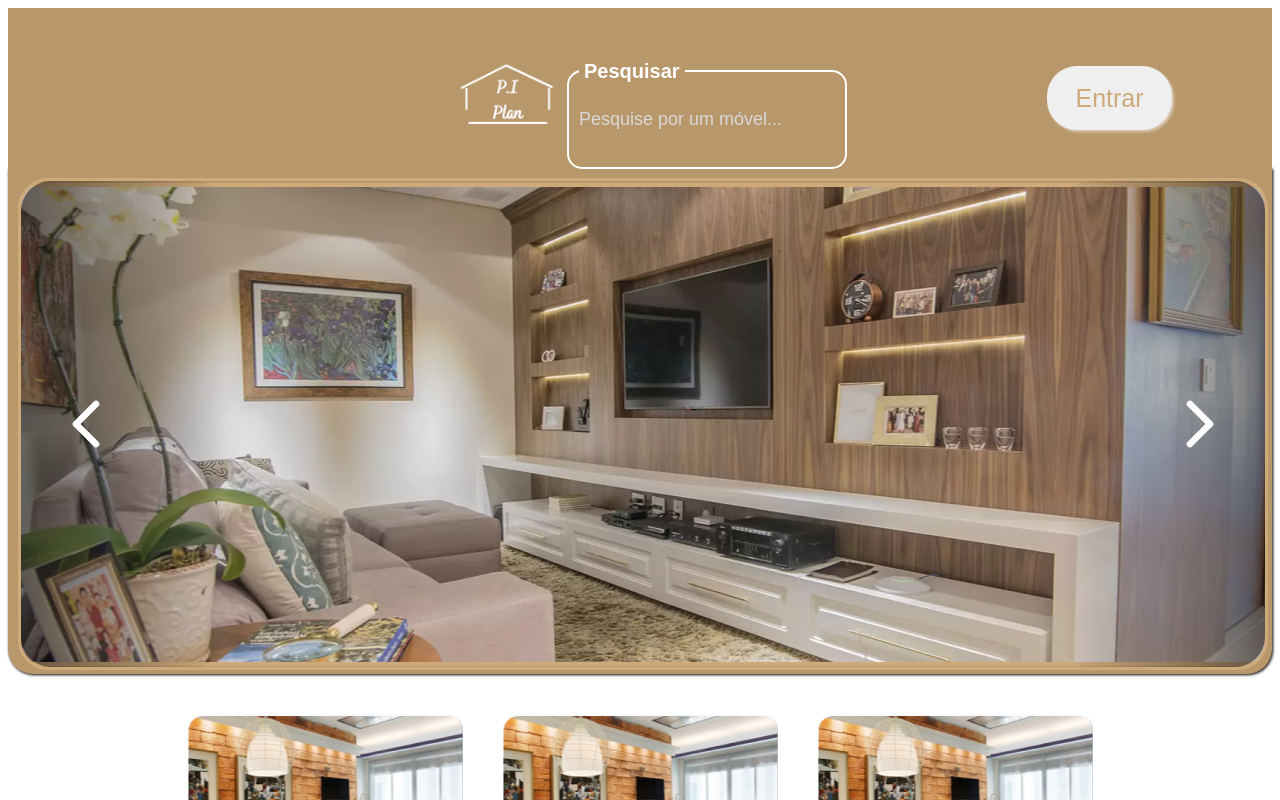
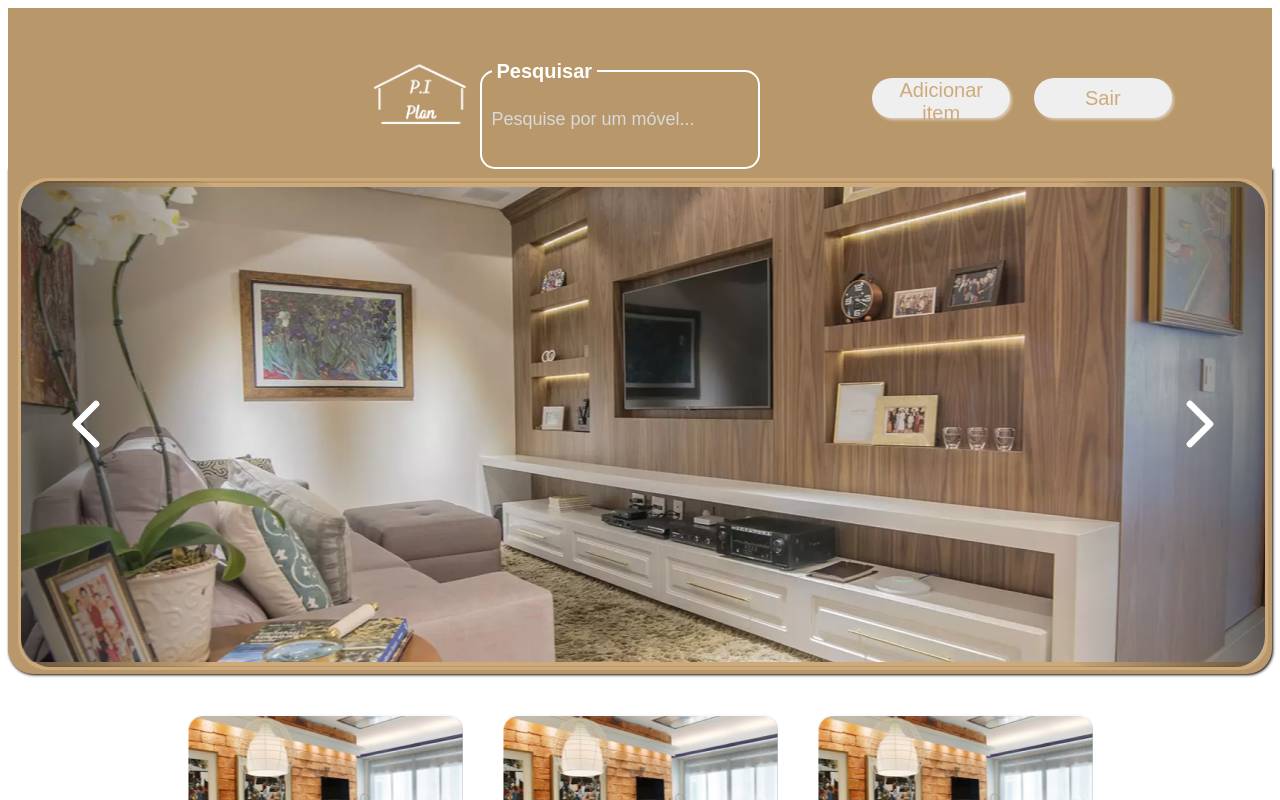
Before and after one commit to Vini7Dev/PI-Plan, a React (Create React App) app in the folder frontend/: page / in a window 1280 px wide. Shown: the top 800 px of the page. Built offline with nearby package versions, Linux system fonts and the light colour scheme.

Commit message:
Style correction to Portfolio screen - navigation

```diff
--- a/frontend/src/components/Button/styles.ts
+++ b/frontend/src/components/Button/styles.ts
@@ -8,14 +8,14 @@ interface IButtonProps {
 export const Container = styled.div<IButtonProps>`
   position: relative;
   width: 100%;
-  height: 80px;
+  height: ${props => props.size === 'normal' ? '80px' : '40px'};
 
   button {
     width: 100%;
-    height: ${props => props.size === 'normal' ? '100%' : '80%'};
+    height: 100%;
 
     border: none;
-    font-size: ${props => props.size === 'normal' ? '30px' : '25px'};
+    font-size: ${props => props.size === 'normal' ? '30px' : '20px'};
     border-radius: 30px;
 
     background-color: ${props => {
--- a/frontend/src/pages/Portfolio/index.tsx
+++ b/frontend/src/pages/Portfolio/index.tsx
@@ -28,7 +28,15 @@ const Portfolio: React.FC = () => {
 
         <div id="nav-login-button">
           <Button
-            name="Entrar"
+            name="Adicionar item"
+            size="small"
+            color="white"
+          />
+
+          <div className="nav-btn-divisor" />
+
+          <Button
+            name="Sair"
             size="small"
             color="white"
           />
--- a/frontend/src/pages/Portfolio/styles.ts
+++ b/frontend/src/pages/Portfolio/styles.ts
@@ -34,10 +34,20 @@ export const Container = styled.div`
     }
 
     div#nav-login-button {
-      width: 125px;
+      display: flex;
+      flex-direction: row;
+      align-items: center;
+      justify-content: center;
+      width: 100%;
+      max-width: 300px;
 
       button {
-        margin: 8px 0;
+        min-width: 125px;
+      }
+
+      div.nav-btn-divisor {
+        width: 50px;
+        height: 5px;
       }
     }
   }
@@ -63,7 +73,7 @@ export const Container = styled.div`
     nav {
       height: 100%;
       flex-direction: column;
-      padding: 0;
+      padding: 0 5px;
 
       div#w-125-px {
         display: none;
@@ -74,7 +84,8 @@ export const Container = styled.div`
       }
 
       div#nav-login-button {
-        width: 50%;
+        margin-bottom: 15px;
+        flex-wrap: wrap;
       }
     }
 
```
